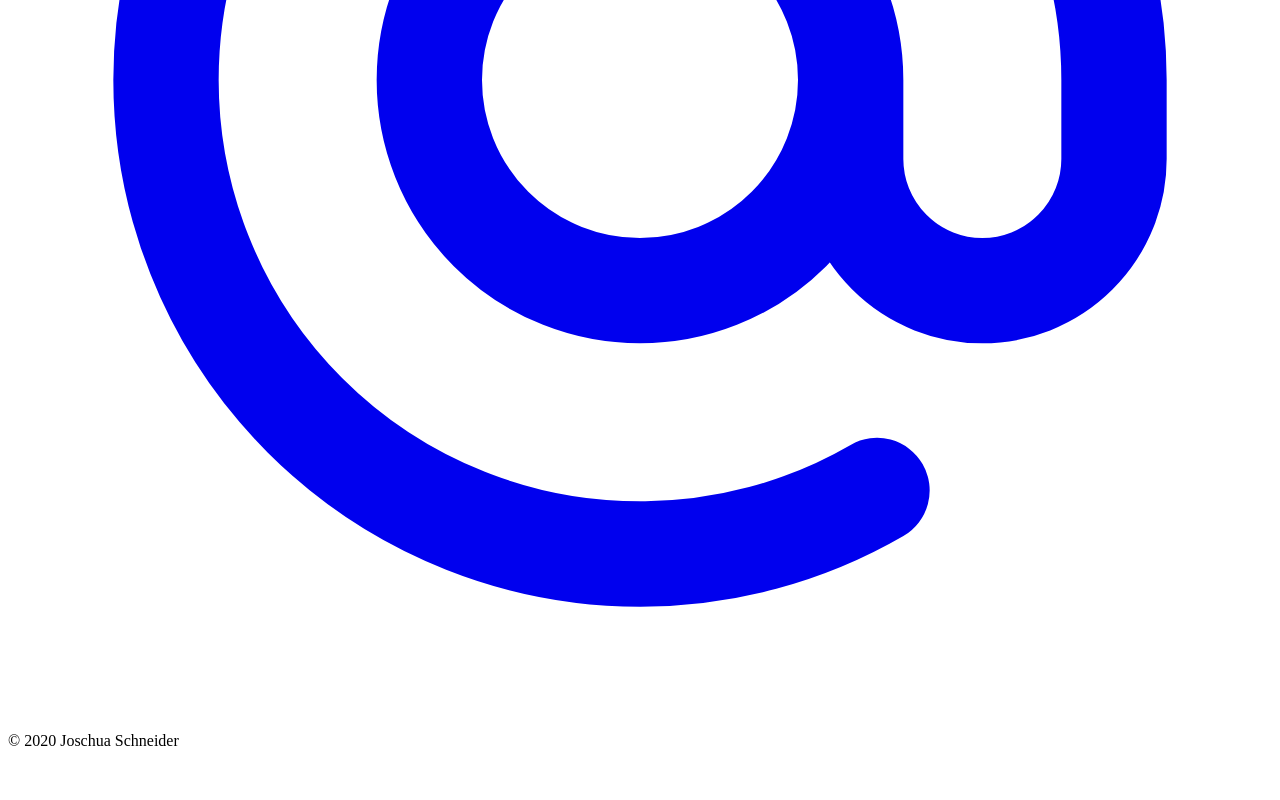
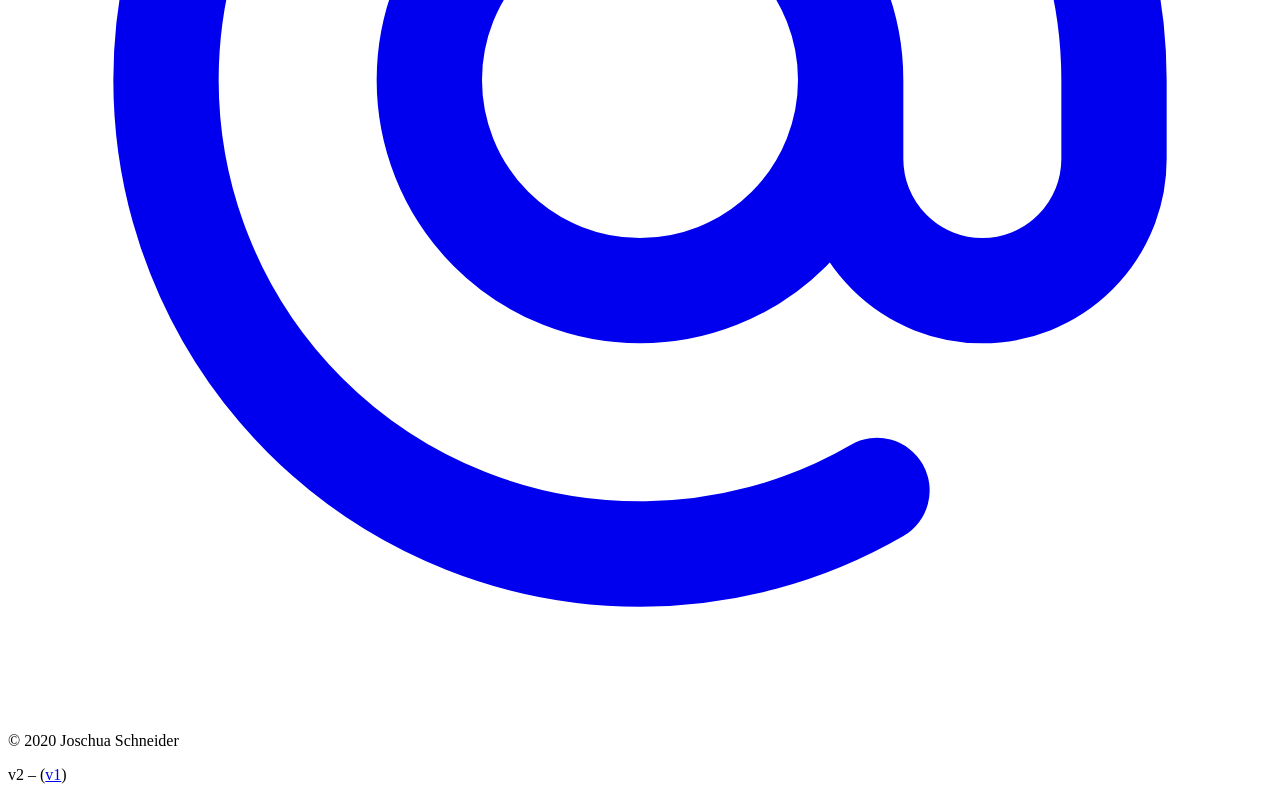
Before and after one commit to JoschuaSchneider/joschua.dev, a Next.js app: page /uses in a window 1280 px wide. Shown: the part 5367-6167 px from the top of the page. Before the commit the page ends 6133 px from the top, so only its background shows below. Built offline with nearby package versions, Linux system fonts and the light colour scheme.

Commit message:
enhancement: improved footer colors, link to previous website

```diff
--- a/components/Layout.tsx
+++ b/components/Layout.tsx
@@ -44,7 +44,7 @@ const Layout = ({ children }: Props) => (
     <main>{children}</main>
     <footer className="flex mb-20">
       <div className="px-8 mx-auto mt-20">
-        <div className="flex items-center justify-center mb-6 space-x-6 text-gray-700">
+        <div className="flex items-center justify-center mb-6 space-x-6 text-gray-700 dark:text-gray-500">
           <a
             href="https://twitter.com/joschuadev"
             className="flex items-center"
@@ -94,7 +94,19 @@ const Layout = ({ children }: Props) => (
             </svg>
           </a>
         </div>
-        <p className="text-xs text-gray-600">© 2020 Joschua Schneider</p>
+        <p className="mb-2 text-xs text-center text-gray-600">
+          © 2020 Joschua Schneider
+        </p>
+        <p className="text-xs text-center text-gray-600 dark:text-gray-600">
+          v2 – (
+          <a
+            href="https://joschuaschneider-v1.netlify.app/"
+            className="text-indigo-500 hover:underline"
+          >
+            v1
+          </a>
+          )
+        </p>
       </div>
     </footer>
   </>
```
